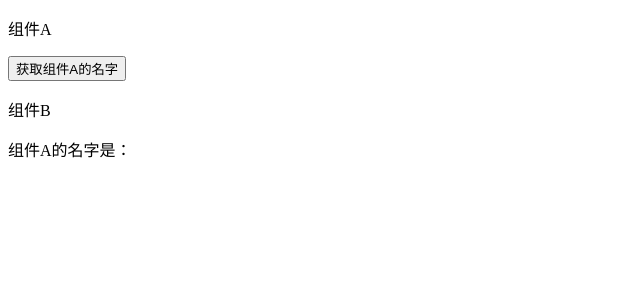
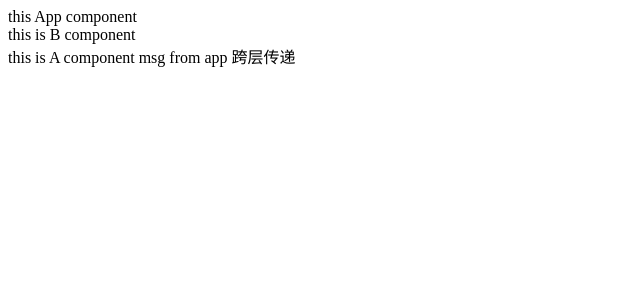
Before and after one commit to 6330A/react-study, a React (Vite) app: page / in a window 1280 px wide. Shown: the top 300 px of the page, without its empty margins (0-640 px from the left). Built offline with nearby package versions, Linux system fonts and the light colour scheme.

Commit message:
createContext, provider,useContext进行跨层传递

```diff
--- a/src/App.jsx
+++ b/src/App.jsx
@@ -1,38 +1,36 @@
-import { useState } from 'react'
+import { useContext, createContext } from 'react'
 
-function A({getAName}) {
+const MsgContext = createContext()
 
+// APP -> B -> A
+function A() {
+
+  const msg = useContext(MsgContext)
   return (
     <div>
-      <p>组件A</p>
-      <button onClick={() => getAName('组件A张三')}>获取组件A的名字</button>
+      this is A component {msg}
     </div>
   )
 }
 
-function B({name}) {
+function B() {
 
   return (
     <div>
-      <p>组件B</p>
-      <p>组件A的名字是：{name}</p>
+      this is B component
+      <A />
     </div>
   )
 }
 
 function App() {
 
-  const [name, setName] = useState('')
-
-  const getAName = (name) => {
-    console.log(name)
-    setName(name)
-  }
-
   return (
     <div>
-      <A getAName={getAName}/>
-      <B name={name} />
+      <MsgContext.Provider value={'msg from app 跨层传递'}>
+        this App component
+        <B />
+      </MsgContext.Provider>
     </div>
   )
 }
```
